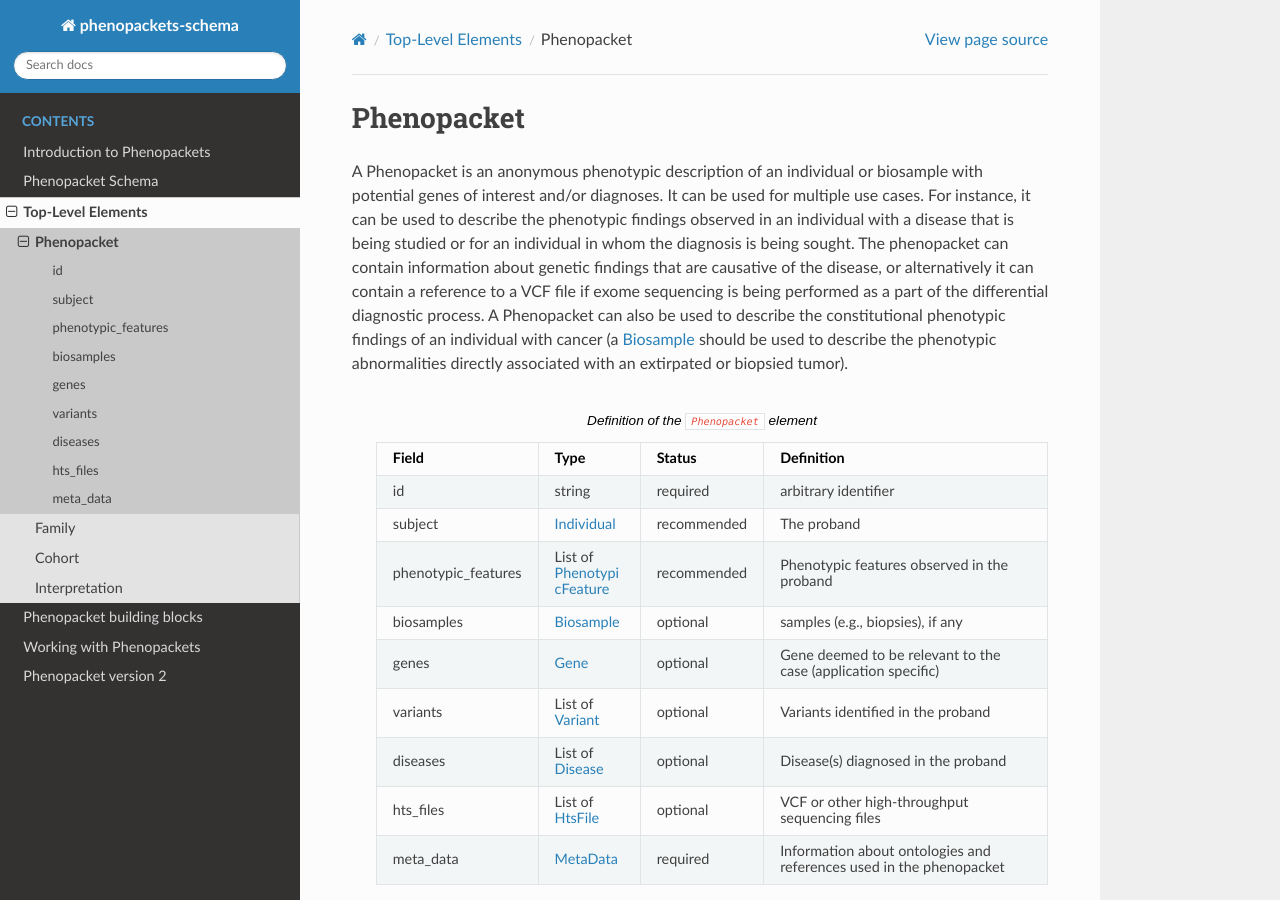
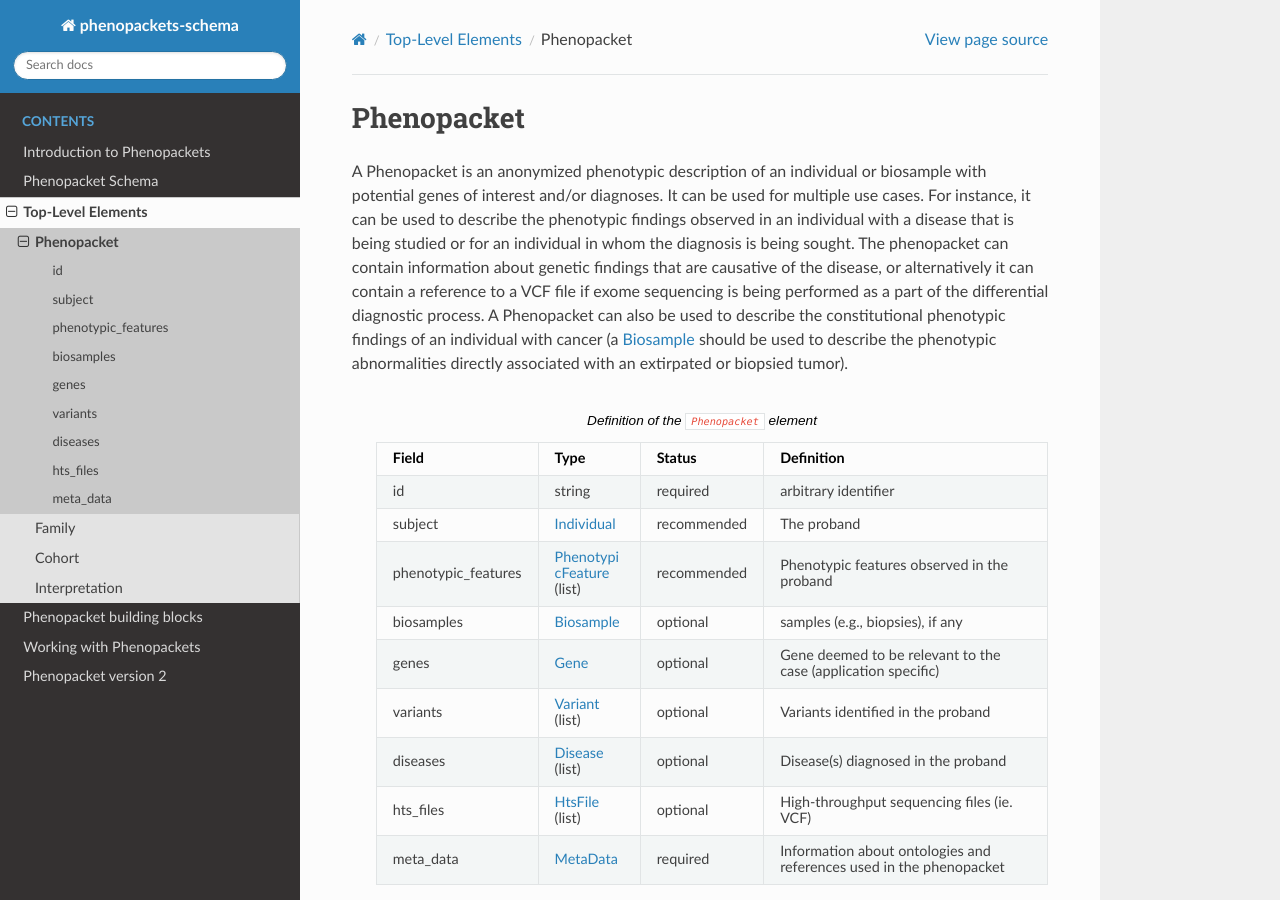
Before and after one commit to phenopackets/phenopacket-schema, a Sphinx documentation site: the page built from docs/phenopacket.rst, in a window 1280 px wide and 900 px high. Built offline with Sphinx 7.4.7 and the Read the Docs theme 2.0.0, drawn with Linux system fonts in a browser that asks for light colours.

Commit message:
Update phenopacket.rst
Addition of (list) labels, edit to HtsFiles description, changed anonymous to anonymized

```diff
--- a/docs/phenopacket.rst
+++ b/docs/phenopacket.rst
@@ -4,7 +4,7 @@
 Phenopacket
 ===========
 
-A Phenopacket is an anonymous phenotypic description of an individual or biosample with potential genes of interest
+A Phenopacket is an anonymized phenotypic description of an individual or biosample with potential genes of interest
 and/or diagnoses. It can be used for multiple use cases. For instance, it can be used to describe the
 phenotypic findings observed in an individual with a disease that is being studied or for an individual in
 whom the diagnosis is being sought. The phenopacket can contain information about
@@ -31,7 +31,7 @@ describe the phenotypic abnormalities directly associated with an extirpated or
       - recommended
       - The proband
     * - phenotypic_features
-      - List of :ref:`phenotypicfeature`
+      - :ref:`phenotypicfeature` (list)
       - recommended
       - Phenotypic features observed in the proband
     * - biosamples
@@ -43,17 +43,17 @@ describe the phenotypic abnormalities directly associated with an extirpated or
       - optional
       - Gene deemed to be relevant to the case (application specific)
     * - variants
-      - List of :ref:`rstvariant`
+      - :ref:`rstvariant` (list)
       - optional
       - Variants identified in the proband
     * - diseases
-      - List of :ref:`rstdisease`
+      - :ref:`rstdisease` (list)
       - optional
       - Disease(s) diagnosed in the proband
     * - hts_files
-      - List of :ref:`rstfile`
+      - :ref:`rstfile` (list)
       - optional
-      - VCF or other high-throughput sequencing files
+      - High-throughput sequencing files (ie. VCF)
     * - meta_data
       - :ref:`rstmetadata`
       - required
```
